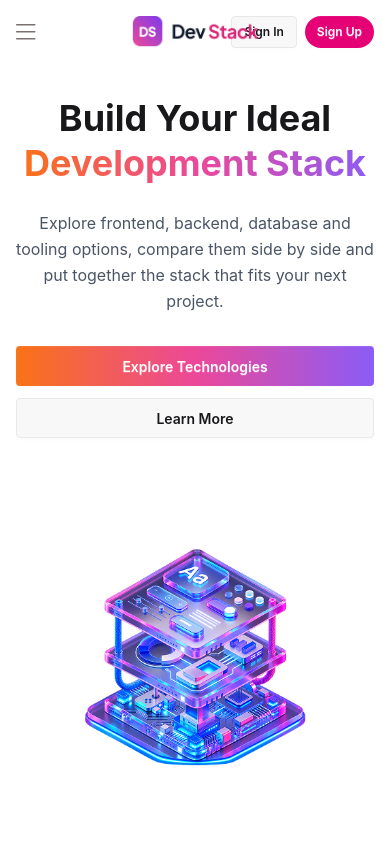
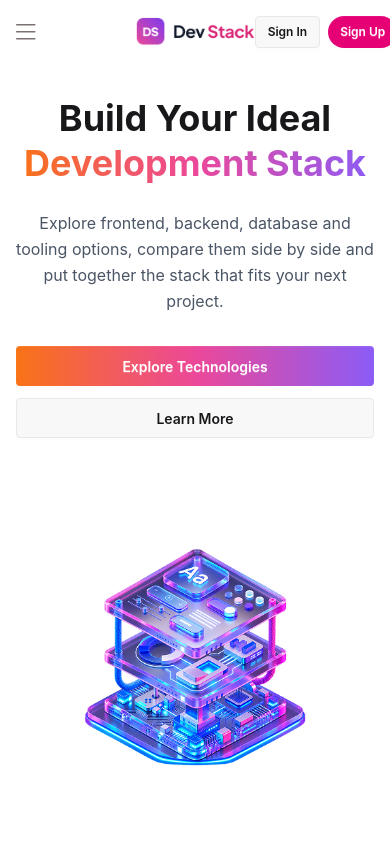
Before and after one commit to fuad-php/b14-a05-devstack, a React (Vite) app: page / in a window 390 px wide. Shown: the top 844 px of the page. Built offline with nearby package versions, Linux system fonts and the light colour scheme.

Commit message:
nav responsive  issue fix

```diff
--- a/src/components/nav/MobileNav.tsx
+++ b/src/components/nav/MobileNav.tsx
@@ -5,10 +5,9 @@ import hamburger from "../../assets/hamburger.png"
 const MobileNav = ({isMenuOpen,setIsMenuOpen}:{isMenuOpen: boolean, setIsMenuOpen:Dispatch<SetStateAction<boolean>>}) => {
     return (
         <div className="lg:hidden">
-                <div className="flex items-center justify-between">
+                <div className="grid grid-cols-3 items-center justify-between">
                     <button onClick={() => setIsMenuOpen(!isMenuOpen)} className="text-2xl"><img src={hamburger} alt="mobile hamburger" /></button>
-                    <img src={Logo} alt="Logo" className="w-32 absolute left-1/2 -translate-x-1/2" />
-
+                    <img src={Logo} alt="Logo" className="w-32" />
                     <div className="flex items-center gap-2 ml-auto">
                         <button className="btn btn-sm">Sign In</button>
                         <button className="btn btn-sm bg-pink-600 text-white border-0 rounded-3xl">Sign Up</button>
@@ -18,10 +17,10 @@ const MobileNav = ({isMenuOpen,setIsMenuOpen}:{isMenuOpen: boolean, setIsMenuOpe
                 {isMenuOpen && (
                     <ul className="flex flex-col gap-4 mt-5 pt-4 border-t">
                         <li className="text-pink-600 font-semibold">Home</li>
-                        <li>Technologies</li>
-                        <li>Projects</li>
-                        <li>About</li>
-                        <li>Contact</li>
+                        <li className="hover:text-pink-600">Technologies</li>
+                        <li className="hover:text-pink-600">Projects</li>
+                        <li className="hover:text-pink-600">About</li>
+                        <li className="hover:text-pink-600">Contact</li>
                     </ul>
                 )}
 
```
Also changed, not shown: 1 other file (tests, documents, lock files or other folders).
